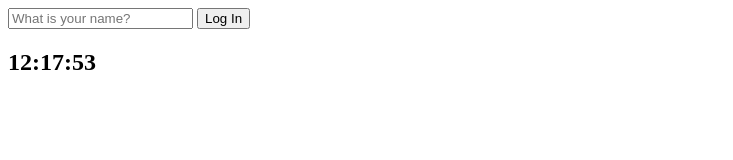
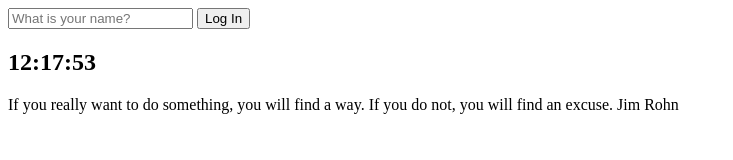
Before and after one commit to hyeong1/momentum, a plain HTML site: page index.html in a window 1280 px wide. Shown: the whole page, without its empty margins (0-733 px from the left). Drawn offline with Linux system fonts and the light colour scheme.

Commit message:
add random quotes

```diff
--- a/index.html
+++ b/index.html
@@ -14,7 +14,12 @@
     </form>
     <h2 id="clock">00:00:00</h2>
     <h1 id="greeting" class="hidden"></h1>
+    <div id="quote">
+        <span></span>
+        <span></span>
+    </div>
     <script src="js/greetings.js"></script>
     <script src="js/clock.js"></script>
+    <script src="js/quotes.js"></script>
 </body>
 </html>
--- /dev/null
+++ b/js/quotes.js
@@ -0,0 +1,50 @@
+const quotes = [
+    {
+    quote: 'I never dreamed about success, I worked for it.',
+    author: 'Estee Lauder'
+    },
+    {
+    quote: 'Do not try to be original, just try to be good.',
+    author: 'Paul Rand'
+    },
+    {
+    quote: 'Do not be afraid to give up the good to go for the great.',
+    author: 'John D. Rockefeller'
+    },
+    {
+    quote: 'If you cannot fly then run. If you cannot run, then walk. And if you cannot walk, then crawl, but whatever you do, you have to keep moving forward.',
+    author: 'Martin Luther King Jr.'
+    },
+    {
+    quote: 'Our greatest weakness lies in giving up. The most certain way to succeed is always to try just one more time.',
+    author: 'Thomas Edison'
+    },
+    {
+    quote: 'The fastest way to change yourself is to hang out with people who are already the way you want to be.',
+    author: 'REid Hoffman'
+    },
+    {
+    quote: 'Money is like gasoline during a road trip. You do not want to run out of gas on your trip, but you are not doing a tour of gas stations.',
+    author: 'Tim O Reilly'
+    },
+    {
+    quote: 'Some people dream of success, while other people get up every morning and make it happen.',
+    author: 'Wayne Huizenga'
+    },
+    {
+    quote: 'The only thing worse than starting something and falling.. is not starting something.',
+    author: 'SEth Godin'
+    },
+    {
+    quote: 'If you really want to do something, you will find a way. If you do not, you will find an excuse.',
+    author: 'Jim Rohn'
+    }
+];
+
+const quote = document.querySelector("#quote span:first-child");
+const author = document.querySelector("#quote span:last-child");
+
+const todayQuote = quotes[Math.floor(Math.random() * quotes.length)];
+
+quote.innerText = todayQuote.quote;
+author.innerText = todayQuote.author;
```
